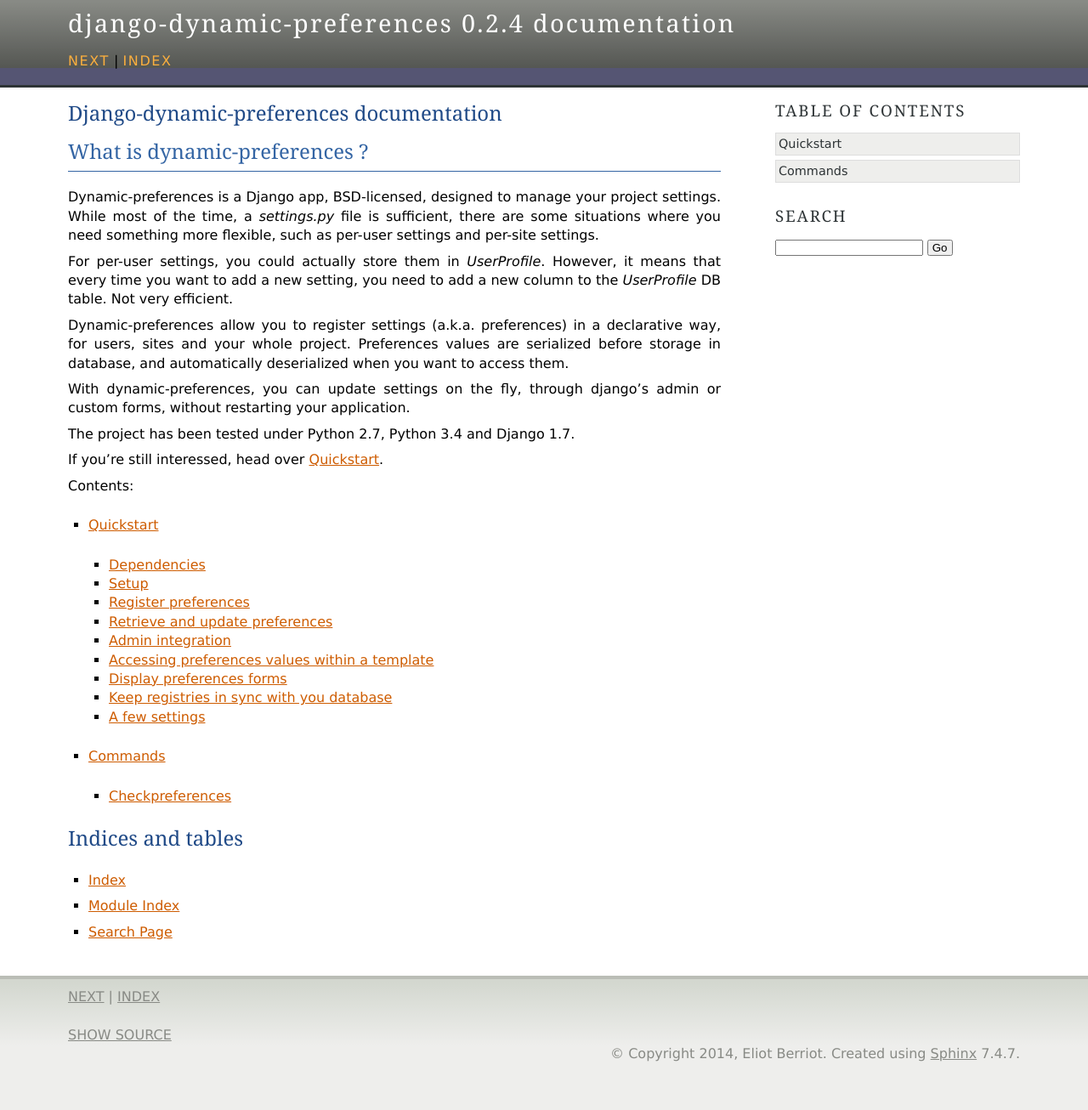
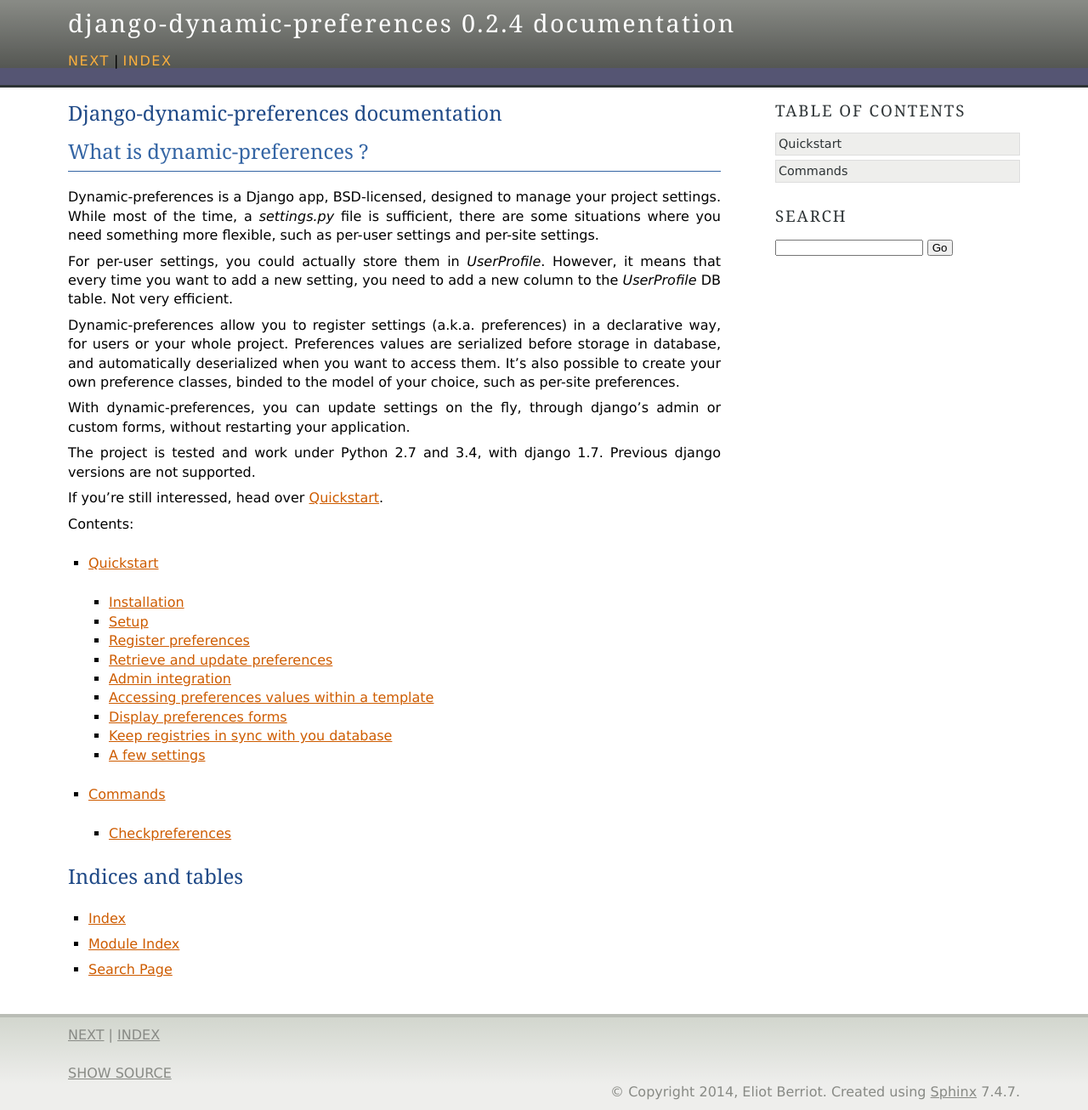
Before and after one commit to agateblue/django-dynamic-preferences, a Sphinx documentation site: the page built from docs/index.rst, in a window 1280 px wide. Shown: the whole page at 85% size. Built offline with Sphinx 7.4.7, drawn with Linux system fonts in a browser that asks for light colours; before the commit the page ends 1262 px from its top, so only the background shows below that.

Commit message:
Doc improvements

```diff
--- a/docs/index.rst
+++ b/docs/index.rst
@@ -15,13 +15,11 @@
 
 For per-user settings, you could actually store them in `UserProfile`. However, it means that every time you want to add a new setting, you need to add a new column to the `UserProfile` DB table. Not very efficient.
 
-Dynamic-preferences allow you to register settings (a.k.a. preferences) in a declarative way, for users,
-sites and your whole project. Preferences values are serialized before storage in database,
-and automatically deserialized when you want to access them.
+Dynamic-preferences allow you to register settings (a.k.a. preferences) in a declarative way, for users or your whole project. Preferences values are serialized before storage in database, and automatically deserialized when you want to access them. It's also possible to create your own preference classes, binded to the model of your choice, such as per-site preferences.
 
 With dynamic-preferences, you can update settings on the fly, through django's admin or custom forms, without restarting your application.
 
-The project has been tested under Python 2.7, Python 3.4 and Django 1.7.
+The project is tested and work under Python 2.7 and 3.4, with django 1.7. Previous django versions are not supported.
 
 If you're still interessed, head over :doc:`quickstart`.
 
```
Also changed, not shown: README.md (+15 -0 lines), docs/per_instance_preferences.rst (added, +42 -0 lines), docs/quickstart.rst (+4 -7 lines).
